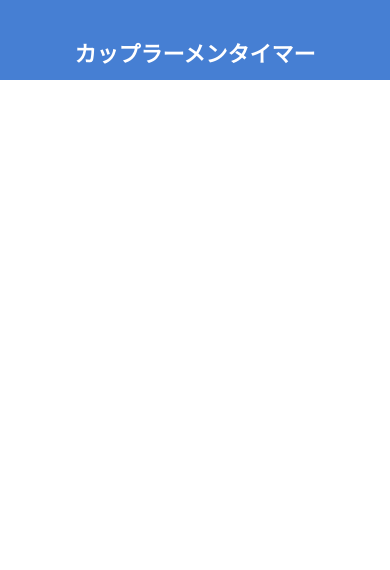
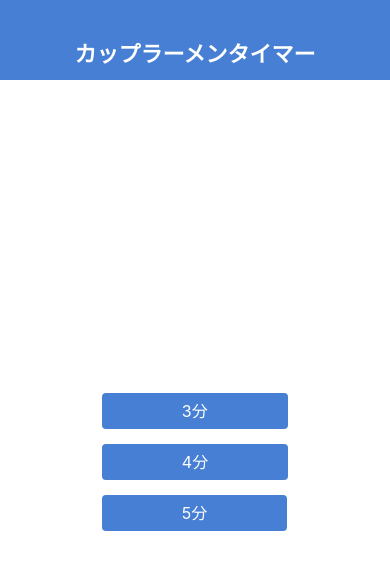
Before and after one commit to dodonki1223/cup-noodles-timer, a React Native app: screen / in a window 390 px wide. Shown: the top 570 px of the page. Built offline with nearby package versions, Linux system fonts and the light colour scheme.

Commit message:
:sparkles: タイマー選択画面の作成
- prop-types のインストール
- Button コンポーネントの作成
- タイマー選択画面を作成

```diff
--- a/App.jsx
+++ b/App.jsx
@@ -2,11 +2,19 @@ import React from 'react';
 import { StyleSheet, View } from 'react-native';
 
 import AppBar from './src/components/AppBar';
+import Button from './src/components/Button';
 
 export default function App() {
   return (
     <View style={styles.container}>
       <AppBar />
+      <View style={styles.timers}>
+        <View style={styles.timersInner}>
+          <Button style={styles.timersButton} label="3分" />
+          <Button style={styles.timersButton} label="4分" />
+          <Button label="5分" />
+        </View>
+      </View>
     </View>
   );
 }
@@ -18,4 +26,17 @@ const styles = StyleSheet.create({
     alignItems: 'center',
     justifyContent: 'flex-start',
   },
+  timers: {
+    flex: 1,
+    width: '100%',
+    alignItems: 'center',
+    justifyContent: 'center',
+  },
+  timersInner: {
+    flex: 1,
+    justifyContent: 'center',
+  },
+  timersButton: {
+    marginBottom: 15,
+  },
 });
--- a/package.json
+++ b/package.json
@@ -10,6 +10,7 @@
   "dependencies": {
     "expo": "~40.0.0",
     "expo-status-bar": "~1.0.3",
+    "prop-types": "15.7.2",
     "react": "16.13.1",
     "react-dom": "16.13.1",
     "react-native": "https://github.com/expo/react-native/archive/sdk-40.0.1.tar.gz",
--- /dev/null
+++ b/src/components/Button.jsx
@@ -0,0 +1,38 @@
+import React from 'react';
+import { TouchableOpacity, Text, StyleSheet } from 'react-native';
+import { string, shape, func } from 'prop-types';
+
+export default function Button(props) {
+  const { label, style, onPress } = props;
+  return (
+    <TouchableOpacity style={[styles.buttonContainer, style]} onPress={onPress}>
+      <Text style={styles.buttonLabel}>{label}</Text>
+    </TouchableOpacity>
+  );
+}
+
+Button.propTypes = {
+  label: string.isRequired,
+  style: shape(),
+  onPress: func,
+};
+
+Button.defaultProps = {
+  style: null,
+  onPress: null,
+};
+
+const styles = StyleSheet.create({
+  buttonContainer: {
+    backgroundColor: '#467FD3',
+    borderRadius: 4,
+    alignSelf: 'flex-start',
+  },
+  buttonLabel: {
+    fontSize: 16,
+    lineHeight: 20,
+    paddingVertical: 8,
+    paddingHorizontal: 80,
+    color: '#fff',
+  },
+});
```
Also changed, not shown: 1 other file (tests, documents, lock files or other folders).
